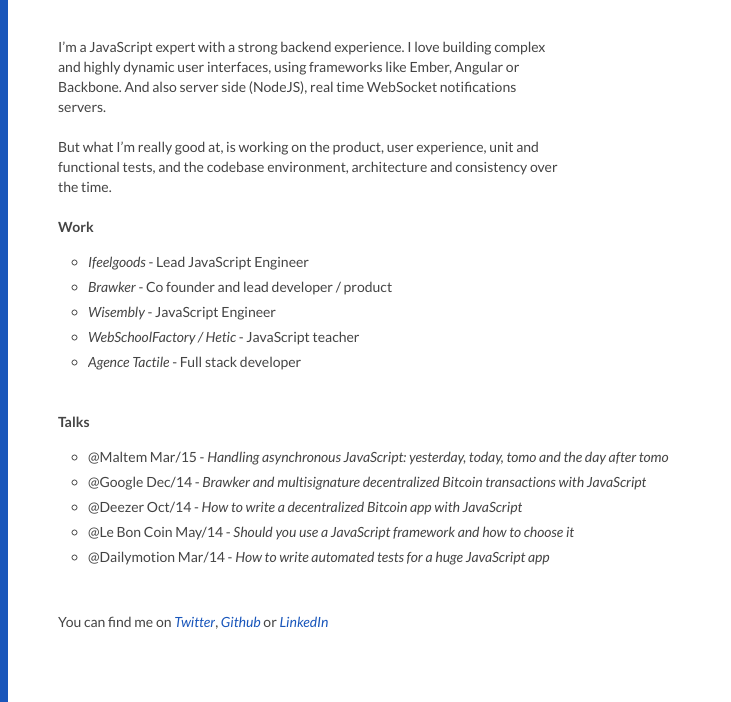
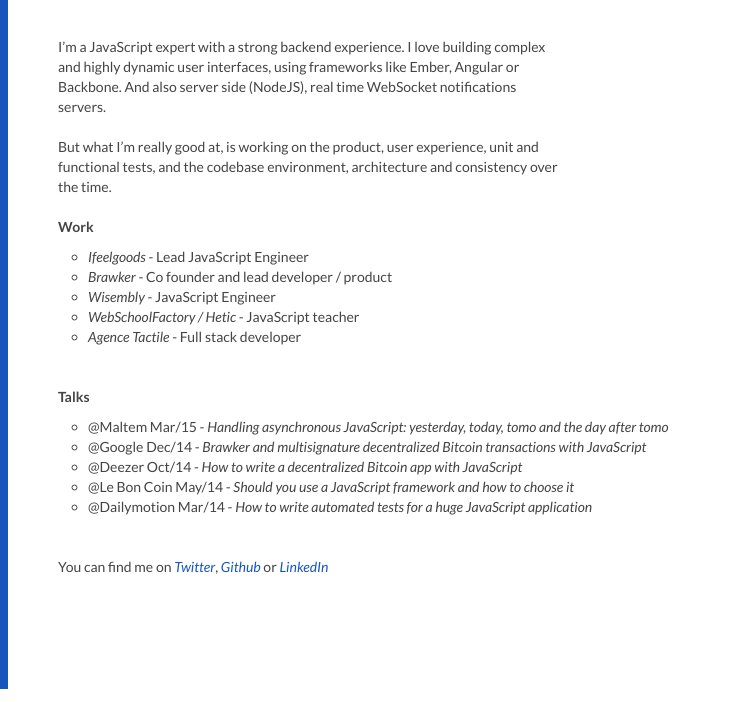
Before and after one commit to gmajoulet/gmajoulet.github.io, a plain HTML site: page index.html in a window 1280 px wide. Shown: the part 111-813 px from the top of the page, without its empty margins (0-731 px from the left). Drawn offline with Linux system fonts and the light colour scheme.

Commit message:
Cross browser CSS

```diff
--- a/index.html
+++ b/index.html
@@ -46,7 +46,7 @@
       @Le Bon Coin May/14 - <a href="http://slideshare.net/gmajoulet/how-to-choose-a-framework" target="_blank">Should you use a JavaScript framework and how to choose it</a>
     </li>
     <li>
-      @Dailymotion Mar/14 - <a href="http://slideshare.net/gmajoulet/paris-js35-stratgie-de-tests" target="_blank">How to write automated tests for a huge JavaScript app</a>
+      @Dailymotion Mar/14 - <a href="http://slideshare.net/gmajoulet/paris-js35-stratgie-de-tests" target="_blank">How to write automated tests for a huge JavaScript application</a>
     </li>
   </ul>
 
--- a/styles.css
+++ b/styles.css
@@ -95,57 +95,32 @@
   margin-bottom: 40px;
 }
 
-p {
-  max-width: 500px;
-}
-
 li {
   max-width: 590px;
-}
-
-p {
-  margin-bottom: 20px;
-}
-
-li {
   margin-left: 30px;
   list-style: circle;
 }
 
+p {
+  max-width: 500px;
+  margin-bottom: 20px;
+}
+
 a {
   color: #444444;
-  display: inline-block;
-  position: relative;
-  overflow: hidden;
-  top: 5px;
-  transition: color 800ms cubic-bezier(0.550, 0.055, 0.675, 0.190) 0ms;
+  transition: all 800ms cubic-bezier(0.190, 1.000, 0.220, 1.000) 0ms;
   text-decoration: none;
   font-style: italic;
+  height: 20px;
+  line-height: 20px;
+  border-bottom: 1px solid rgba(255, 255, 255, 0);
 }
 
 p a {
   color: #1956bb;
 }
 
-a:after {
-  content: '';
-  display: block;
-  height: 2px;
-  width: 100%;
-  position: absolute;
-  top: 10px;
-  left: 0;
-  background: #1956bb;
-  transform: translate3d(-105%, 0, 0);
-  transition: transform 0ms linear 0ms;
-}
-
 a:hover {
   color: #1956bb;
-  transition: color 500ms cubic-bezier(0.645, 0.045, 0.355, 1.000) 50ms;
+  border-bottom: 1px solid rgba(25, 126, 187, 1);
 }
-
-a:hover:after {
-  transform: translate3d(105%, 0, 0);
-  transition: transform 500ms cubic-bezier(0.645, 0.045, 0.355, 1.000) 0ms;
-}
```
